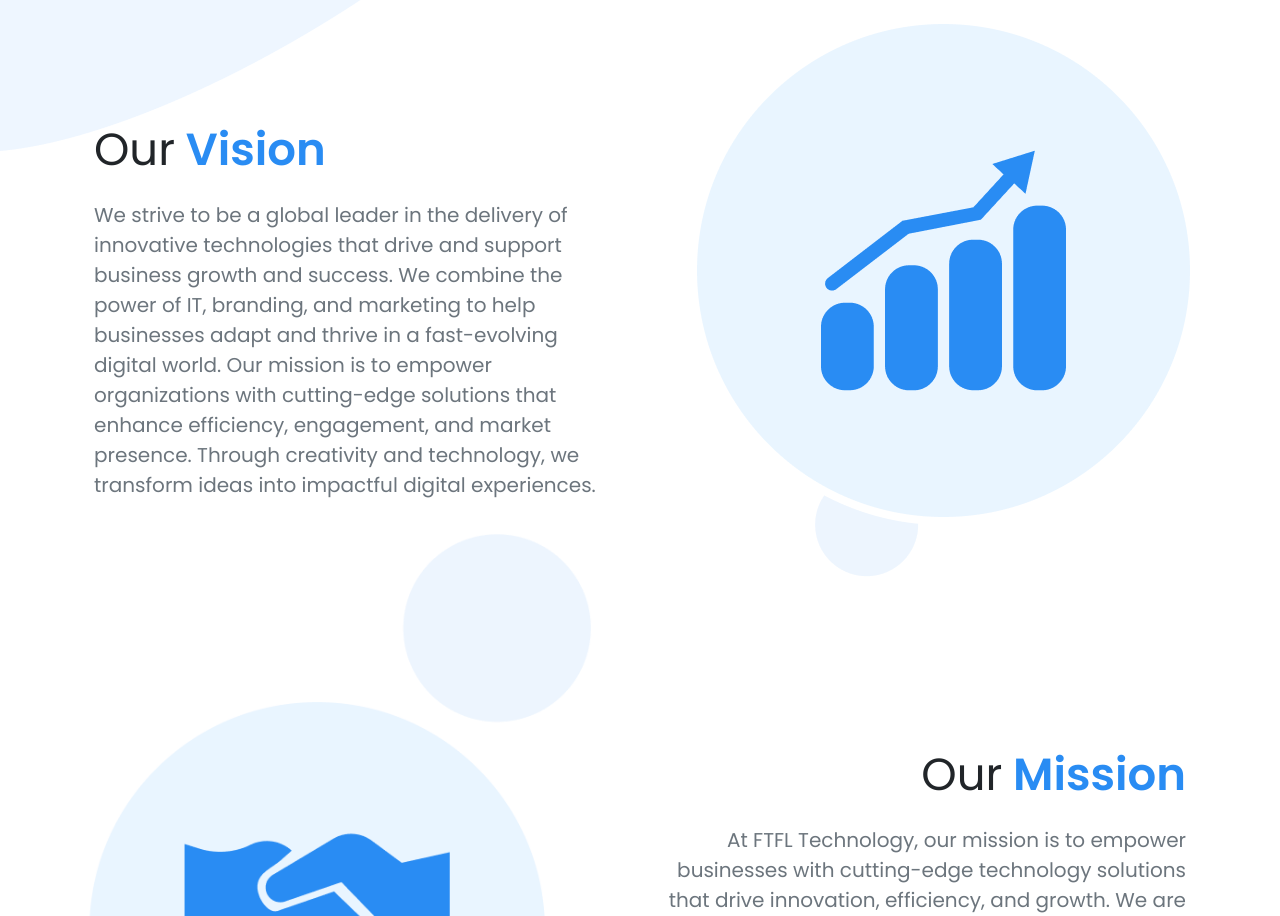
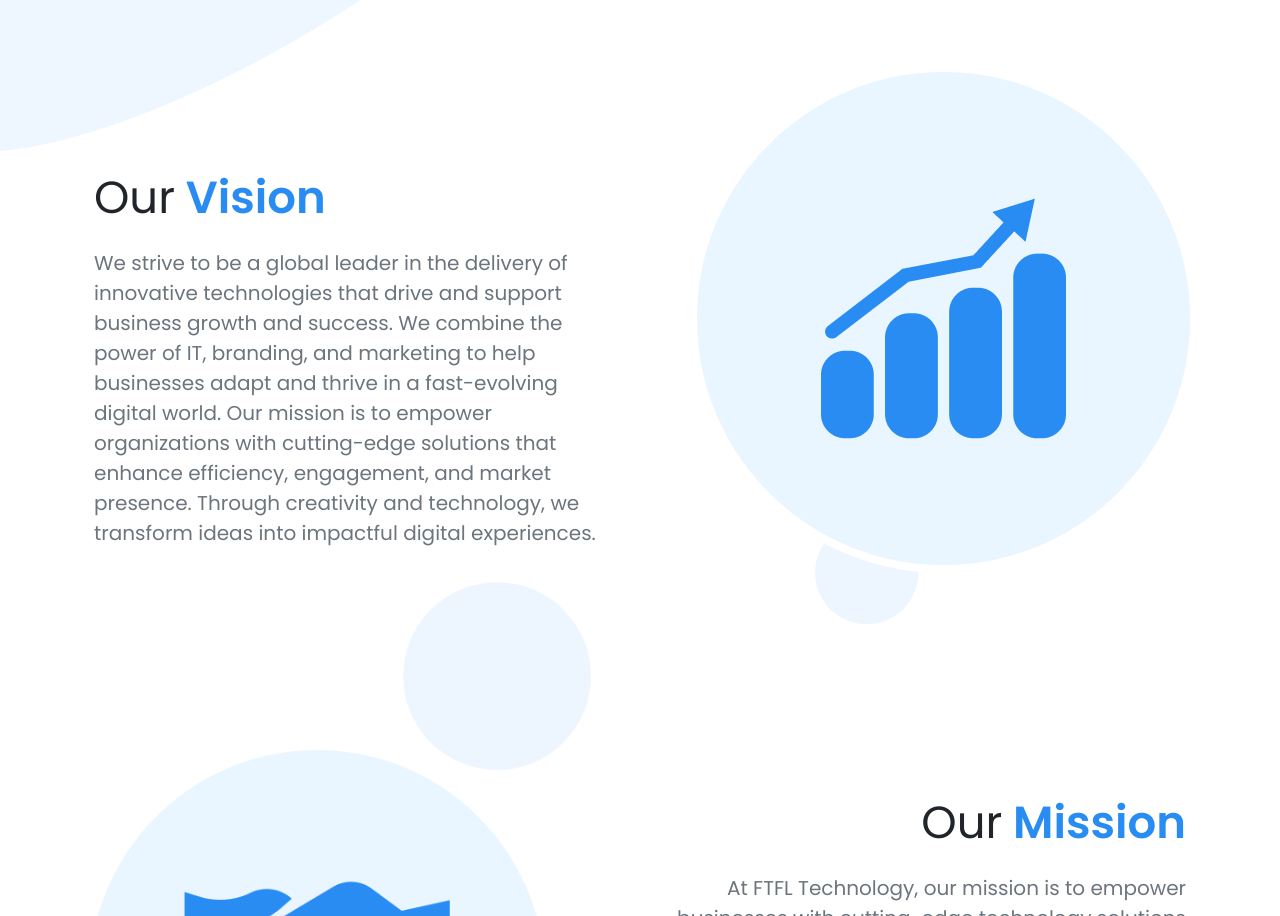
Before and after one commit to Ekata1233/ftfl, a React (Vite) app: page /about in a window 1280 px wide. Shown: the part 1939-2855 px from the top of the page. Built offline with nearby package versions, Linux system fonts and the light colour scheme.

Commit message:
job description fix

```diff
--- a/src/Components/About/OurVison/OurVision.jsx
+++ b/src/Components/About/OurVison/OurVision.jsx
@@ -13,7 +13,7 @@ function OurVision() {
             <Container style={{}} className="vision-container">
 
                 <div >
-                    <Row className="vision-row ">
+                    <Row className="vision-row pt-sm-5">
                         <Col xs={12} sm={12} md={8} lg={5} xl={6} className="px-4">
                             <p><span className="" style={{ fontWeight: "400", fontSize: "45px", }}>Our</span><span className="blue" style={{ fontWeight: "600", fontSize: "45px" }}> Vision</span></p>
                             <p className="text-secondary text ">We strive to be a global leader in the delivery of innovative technologies that drive and support business growth and success. We combine the power of IT, branding, and marketing to help businesses adapt and thrive in a fast-evolving digital world.
```
